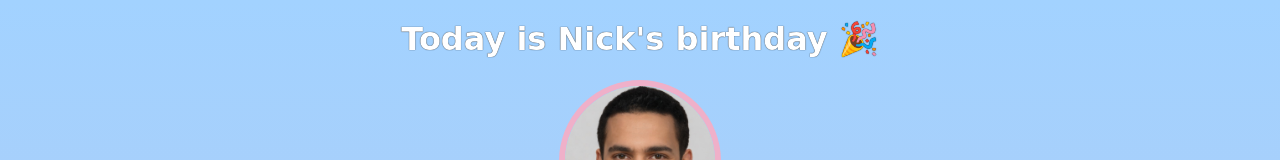
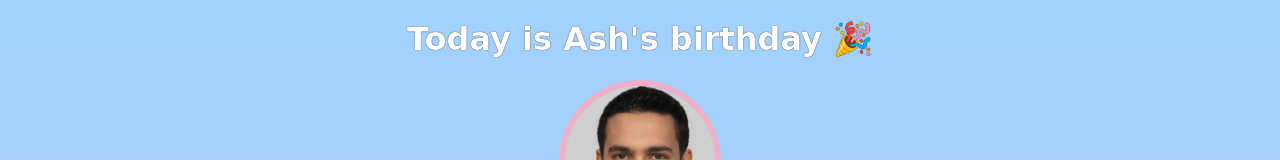
Before and after one commit to Ashfaque433/birthday-gift-site, a website built with Vite: page index.html in a window 1280 px wide. Shown: the top 160 px of the page. Built offline with nearby package versions, Linux system fonts and the light colour scheme; a web font is replaced by a local one.

Commit message:
change the name to Ash

```diff
--- a/index.html
+++ b/index.html
@@ -7,7 +7,7 @@
     </head>
     <body>
         <div id="header">
-            <h1>Today is Nick's birthday 🎉</h1>
+            <h1>Today is Ash's birthday 🎉</h1>
             <img id="bff-img" src="images/nick.jpg">
             <h2 id="bday-age">24 years old</h2>
             <h4 id="bday-date">01.11.2022</h4>
```
